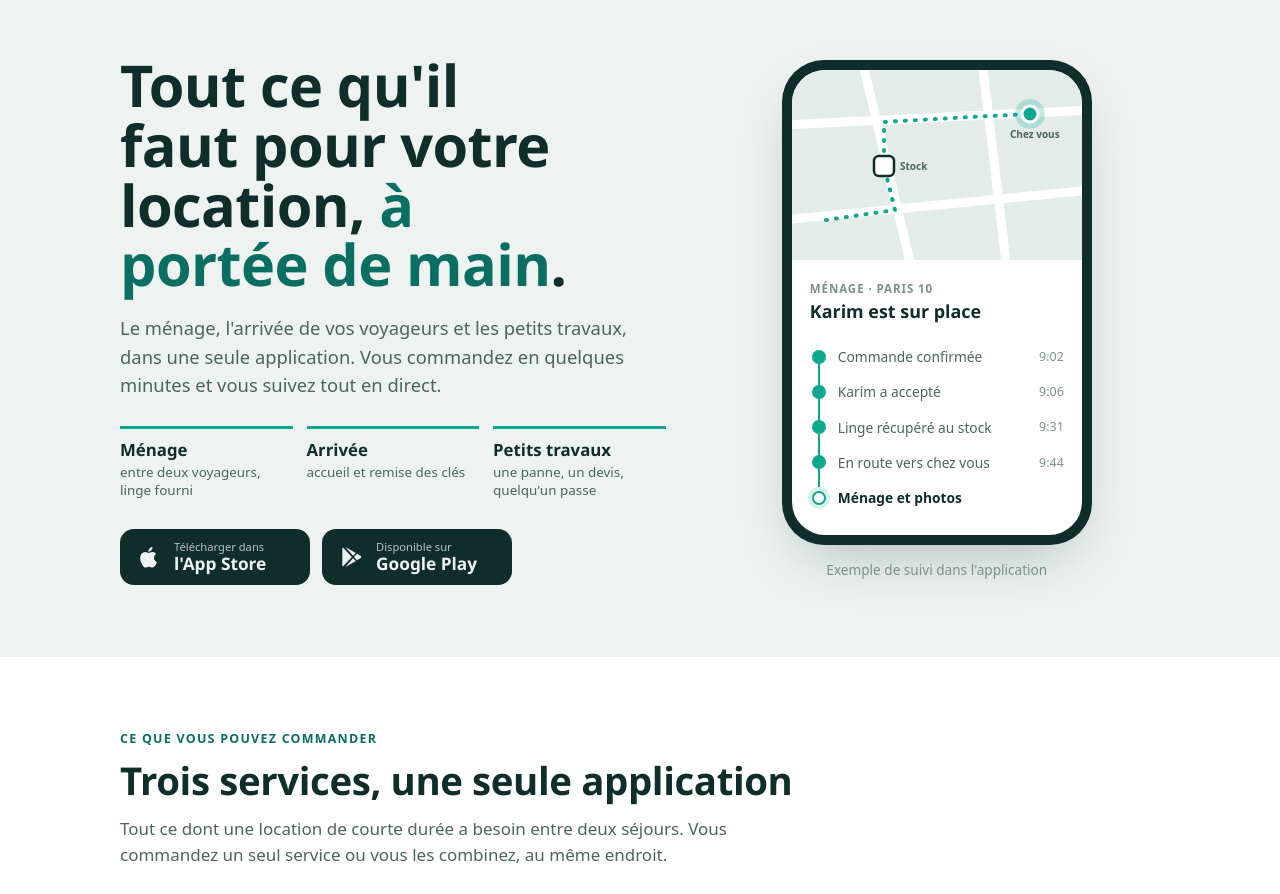
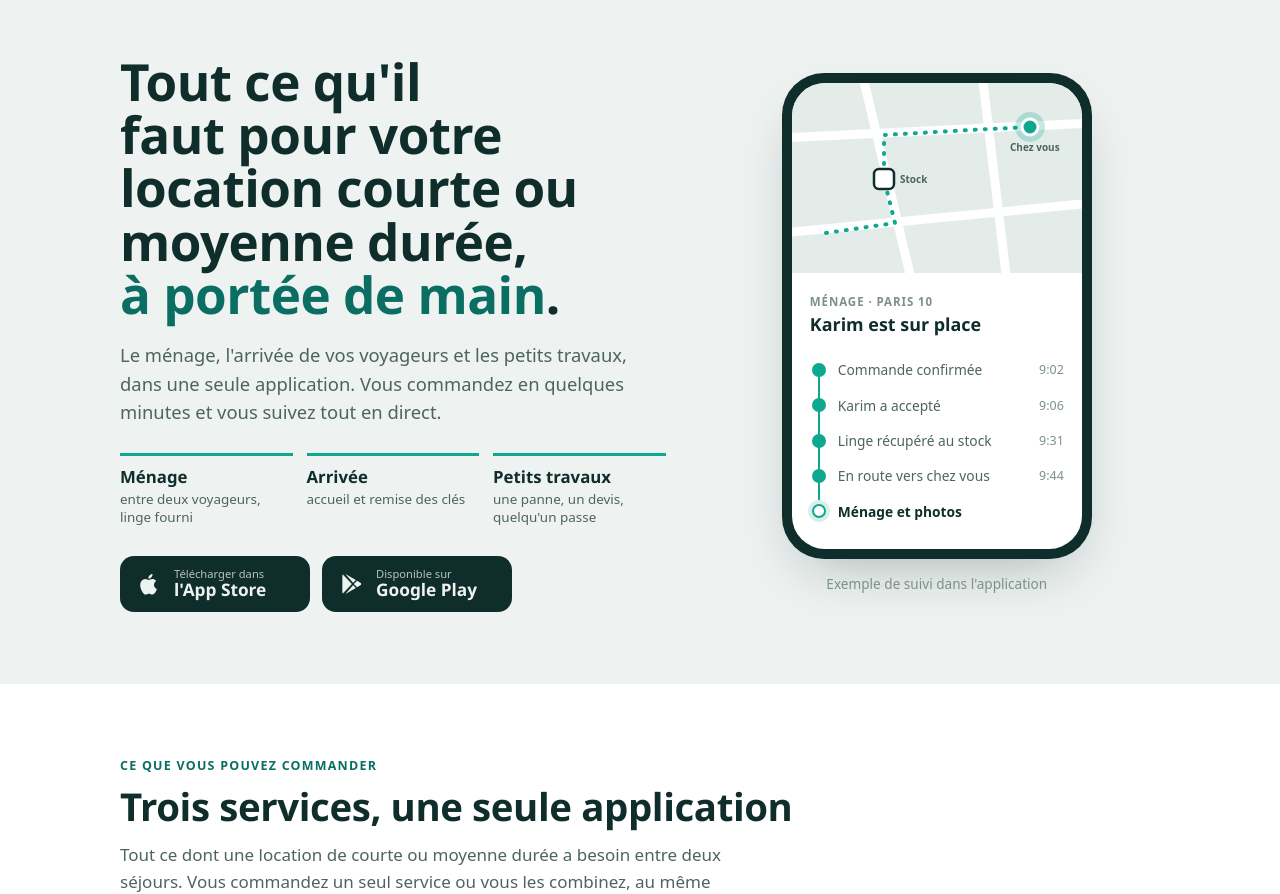
Before and after one commit to pchamla-wq/airclean-site, a plain HTML site: page index.html in a window 1280 px wide. Shown: the part 62-956 px from the top of the page. Drawn offline with Linux system fonts and the light colour scheme.

Commit message:
Add files via upload

```diff
--- a/index.html
+++ b/index.html
@@ -4,7 +4,7 @@
 <meta charset="utf-8">
 <meta name="viewport" content="width=device-width, initial-scale=1, viewport-fit=cover">
 <title>AirClean</title>
-<meta name="description" content="Le ménage, l'arrivée des voyageurs et les petits travaux de votre location de courte durée, dans une seule application. Vous commandez en quelques minutes et vous suivez tout en direct.">
+<meta name="description" content="Le ménage, l'arrivée des voyageurs et les petits travaux de votre location de courte ou moyenne durée, dans une seule application. Vous commandez en quelques minutes et vous suivez tout en direct.">
 <link rel="icon" href="icon.svg" type="image/svg+xml">
 <style>
 /* Mise en page : une colonne large et calme ; le parcours de l'intervenant est dessiné comme un
@@ -84,7 +84,7 @@ p { margin: 0; }
   display: grid; grid-template-columns: minmax(0, 1.1fr) minmax(0, .9fr);
   gap: 48px; align-items: center; padding-block: 40px 72px;
 }
-.hero h1 { font-size: clamp(2.2rem, 5vw, 3.6rem); line-height: 1.04; font-weight: 800; }
+.hero h1 { font-size: clamp(2rem, 4.4vw, 3.2rem); line-height: 1.04; font-weight: 800; }
 .hero h1 em { font-style: normal; color: var(--brand-deep); }
 .lede { margin-top: 20px; font-size: 1.15rem; color: var(--ink-2); max-width: 34em; }
 .trio { list-style: none; margin: 26px 0 0; padding: 0; display: grid; grid-template-columns: repeat(3, minmax(0, 1fr)); gap: 14px; max-width: 34em; }
@@ -243,7 +243,7 @@ footer .wrap { display: flex; flex-wrap: wrap; gap: 8px 24px; justify-content: s
   <div class="hero">
     <div class="wrap">
       <div>
-        <h1>Tout ce qu'il faut pour votre location, <em>à portée de main</em>.</h1>
+        <h1>Tout ce qu'il faut pour votre location courte ou moyenne durée, <em>à portée de main</em>.</h1>
         <p class="lede">Le ménage, l'arrivée de vos voyageurs et les petits travaux, dans une seule application. Vous commandez en quelques minutes et vous suivez tout en direct.</p>
         <ul class="trio">
           <li><a href="#menage"><b>Ménage</b><span>entre deux voyageurs, linge fourni</span></a></li>
@@ -301,7 +301,7 @@ footer .wrap { display: flex; flex-wrap: wrap; gap: 8px 24px; justify-content: s
     <div class="wrap">
       <p class="eyebrow">Ce que vous pouvez commander</p>
       <h2>Trois services, une seule application</h2>
-      <p class="intro">Tout ce dont une location de courte durée a besoin entre deux séjours. Vous commandez un seul service ou vous les combinez, au même endroit.</p>
+      <p class="intro">Tout ce dont une location de courte ou moyenne durée a besoin entre deux séjours. Vous commandez un seul service ou vous les combinez, au même endroit.</p>
       <div class="three">
         <div id="menage">
           <h3>Ménage</h3>
@@ -444,7 +444,7 @@ footer .wrap { display: flex; flex-wrap: wrap; gap: 8px 24px; justify-content: s
 
 <footer>
   <div class="wrap">
-    <span>AirClean · Ménage, arrivée des voyageurs et petits travaux pour les locations de courte durée</span>
+    <span>AirClean · Ménage, arrivée des voyageurs et petits travaux pour les locations de courte ou moyenne durée</span>
     <span>© 2026</span>
   </div>
 </footer>
```
